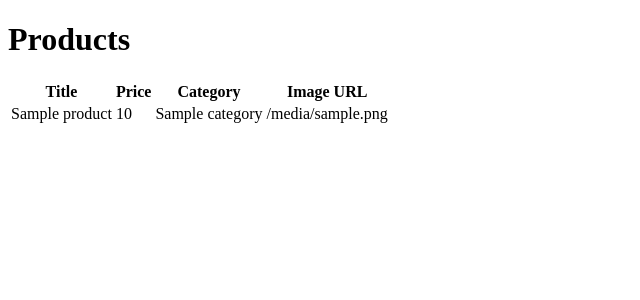
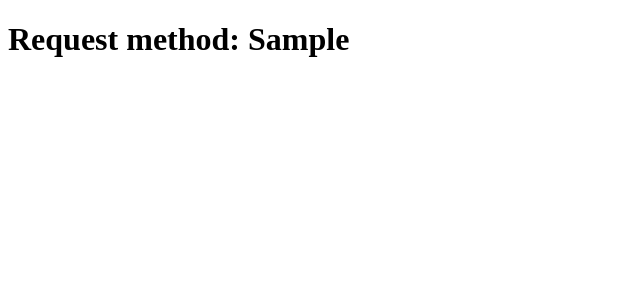
Before and after one commit to ahmedhany1/server, a Flask app: template templates/index.html in a window 1280 px wide. Shown: the top 300 px of the page, without its empty margins (0-640 px from the left). Run offline with Flask 2, Linux system fonts and the light colour scheme; the template is opened without the code that fills it: most values are stand-ins (such as "Sample title", 1, 10 or a date in 2020).

Commit message:
Render template with variables based on request
Render index.html with request_method equal to the
request method (get or post)

```diff
--- a/app.py
+++ b/app.py
@@ -7,6 +7,6 @@ CORS(app)
 @app.route("/", methods=["GET", "POST"])
 def index():
     if request.method == "POST":
-        return "POST"
+        return render_template("index.html", request_method="POST")
 
-    return "GET"
+    return render_template("index.html", request_method="GET")
--- a/templates/index.html
+++ b/templates/index.html
@@ -5,23 +5,5 @@
 {% endblock %}
 
 {% block content %}
-    <h1>Products</h1>
-    <table>
-        <thead>
-            <th>Title</th>
-            <th>Price</th>
-            <th>Category</th>
-            <th>Image URL</th>
-        </thead>
-        <tbody>
-            {% for product in products %}
-            <tr>
-                <td>{{ product.title }}</td>
-                <td>{{ product.price }}</td>
-                <td>{{ product.category }}</td>
-                <td>{{ product.image }}</td>
-            </tr>
-            {% endfor %}
-        </tbody>
-    </table>
+    <h1>Request method: {{ request_method }}</h1>
 {% endblock %}
```
